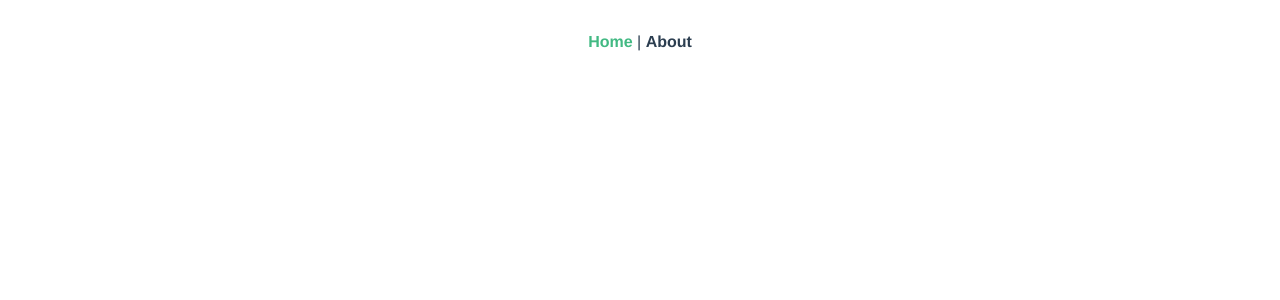
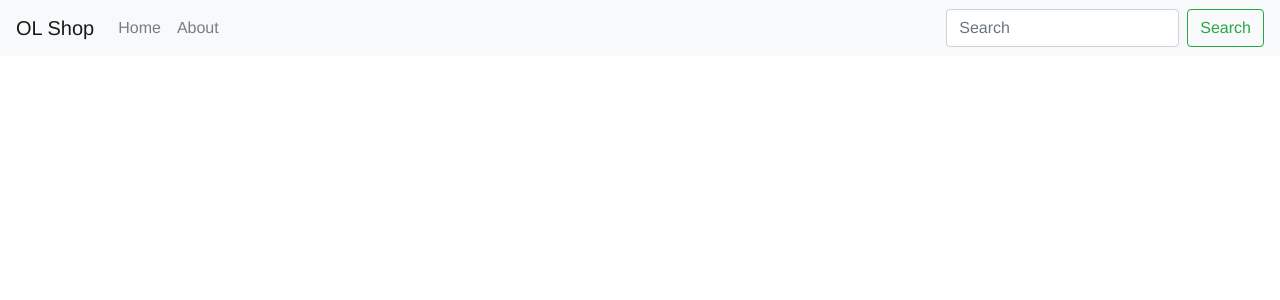
Before and after one commit to khairul-abdi/olshop-app, a Vue app: page / in a window 1280 px wide. Shown: the top 300 px of the page. Built offline with nearby package versions, Linux system fonts and the light colour scheme.

Commit message:
Boostrap 4 Navigation as Vuejs Component

```diff
--- a/src/App.vue
+++ b/src/App.vue
@@ -1,9 +1,6 @@
 <template>
   <div id="app">
-    <div id="nav">
-      <router-link to="/">Home</router-link> |
-      <router-link to="/about">About</router-link>
-    </div>
+    <Navbar></Navbar>
     <router-view/>
   </div>
 </template>
--- a/src/components/HelloWorld.vue
+++ /dev/null
@@ -1,59 +0,0 @@
-<template>
-  <div class="hello">
-    <h1>{{ msg }}</h1>
-    <p>
-      For a guide and recipes on how to configure / customize this project,<br>
-      check out the
-      <a href="https://cli.vuejs.org" target="_blank" rel="noopener">vue-cli documentation</a>.
-    </p>
-    <h3>Installed CLI Plugins</h3>
-    <ul>
-      <li><a href="https://github.com/vuejs/vue-cli/tree/dev/packages/%40vue/cli-plugin-babel" target="_blank" rel="noopener">babel</a></li>
-      <li><a href="https://github.com/vuejs/vue-cli/tree/dev/packages/%40vue/cli-plugin-router" target="_blank" rel="noopener">router</a></li>
-      <li><a href="https://github.com/vuejs/vue-cli/tree/dev/packages/%40vue/cli-plugin-eslint" target="_blank" rel="noopener">eslint</a></li>
-    </ul>
-    <h3>Essential Links</h3>
-    <ul>
-      <li><a href="https://vuejs.org" target="_blank" rel="noopener">Core Docs</a></li>
-      <li><a href="https://forum.vuejs.org" target="_blank" rel="noopener">Forum</a></li>
-      <li><a href="https://chat.vuejs.org" target="_blank" rel="noopener">Community Chat</a></li>
-      <li><a href="https://twitter.com/vuejs" target="_blank" rel="noopener">Twitter</a></li>
-      <li><a href="https://news.vuejs.org" target="_blank" rel="noopener">News</a></li>
-    </ul>
-    <h3>Ecosystem</h3>
-    <ul>
-      <li><a href="https://router.vuejs.org" target="_blank" rel="noopener">vue-router</a></li>
-      <li><a href="https://vuex.vuejs.org" target="_blank" rel="noopener">vuex</a></li>
-      <li><a href="https://github.com/vuejs/vue-devtools#vue-devtools" target="_blank" rel="noopener">vue-devtools</a></li>
-      <li><a href="https://vue-loader.vuejs.org" target="_blank" rel="noopener">vue-loader</a></li>
-      <li><a href="https://github.com/vuejs/awesome-vue" target="_blank" rel="noopener">awesome-vue</a></li>
-    </ul>
-  </div>
-</template>
-
-<script>
-export default {
-  name: 'HelloWorld',
-  props: {
-    msg: String
-  }
-}
-</script>
-
-<!-- Add "scoped" attribute to limit CSS to this component only -->
-<style scoped lang="scss">
-h3 {
-  margin: 40px 0 0;
-}
-ul {
-  list-style-type: none;
-  padding: 0;
-}
-li {
-  display: inline-block;
-  margin: 0 10px;
-}
-a {
-  color: #42b983;
-}
-</style>
--- /dev/null
+++ b/src/components/Navbar.vue
@@ -0,0 +1,39 @@
+<template>
+  <div class="hello">
+    <nav class="navbar navbar-expand-lg navbar-light bg-light">
+  <a class="navbar-brand" href="#">OL Shop</a>
+  <button class="navbar-toggler" type="button" data-toggle="collapse" data-target="#navbarSupportedContent" aria-controls="navbarSupportedContent" aria-expanded="false" aria-label="Toggle navigation">
+    <span class="navbar-toggler-icon"></span>
+  </button>
+
+  <div class="collapse navbar-collapse" id="navbarSupportedContent">
+    <ul class="navbar-nav mr-auto">
+      <li class="nav-item">
+        <router-link to="/home" class="nav-link" href="#">Home</router-link>
+      </li>
+      <li class="nav-item">
+        <router-link to="/about" class="nav-link" href="#">About</router-link>
+      </li>
+
+    </ul>
+    <form class="form-inline my-2 my-lg-0">
+      <input class="form-control mr-sm-2" type="search" placeholder="Search" aria-label="Search">
+      <button class="btn btn-outline-success my-2 my-sm-0" type="submit">Search</button>
+    </form>
+  </div>
+</nav>
+  </div>
+</template>
+
+<script>
+export default {
+  name: 'Navbar',
+  props: {
+    msg: String
+  }
+}
+</script>
+
+<style scoped lang="scss">
+
+</style>
--- a/src/main.js
+++ b/src/main.js
@@ -9,7 +9,7 @@
 import 'bootstrap'
 import './assets/app.scss'
 
-
+Vue.component('Navbar', require('./components/Navbar.vue').default)
 
 Vue.config.productionTip = false
 
--- a/src/router/index.js
+++ b/src/router/index.js
@@ -1,6 +1,7 @@
 import Vue from 'vue'
 import VueRouter from 'vue-router'
 import Home from '../views/Home.vue'
+import About from '../views/About.vue'
 
 Vue.use(VueRouter)
 
@@ -13,10 +14,7 @@
   {
     path: '/about',
     name: 'About',
-    // route level code-splitting
-    // this generates a separate chunk (about.[hash].js) for this route
-    // which is lazy-loaded when the route is visited.
-    component: () => import(/* webpackChunkName: "about" */ '../views/About.vue')
+    component: About
   }
 ]
 
--- a/src/views/Home.vue
+++ b/src/views/Home.vue
@@ -6,12 +6,12 @@
 
 <script>
 // @ is an alias to /src
-import HelloWorld from '@/components/HelloWorld.vue'
+import Navbar from '@/components/Navbar.vue'
 
 export default {
   name: 'Home',
   components: {
-    HelloWorld
+    Navbar
   }
 }
 </script>
```
Also changed, not shown: 1 other file (tests, documents, lock files or other folders).
